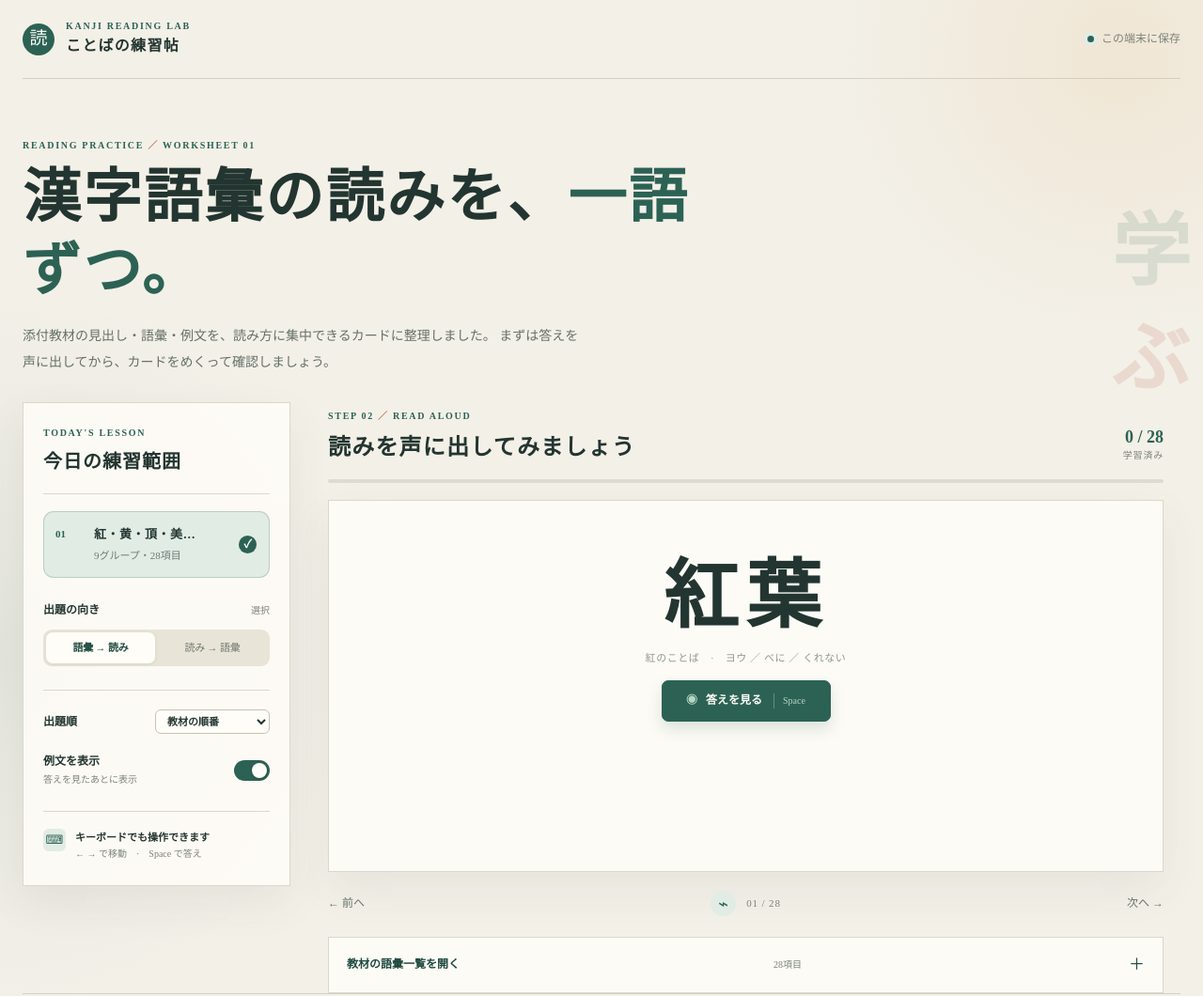
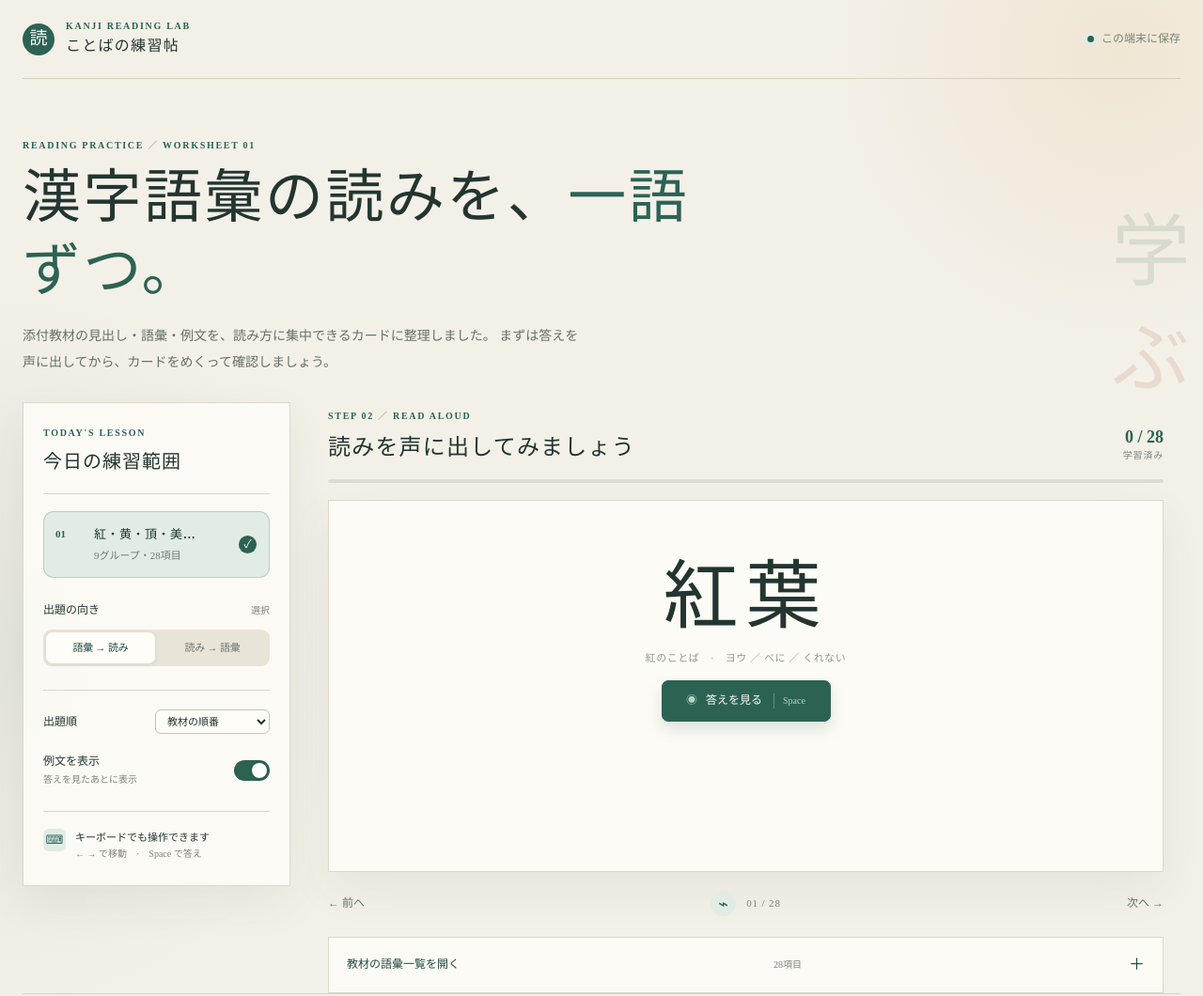
Before and after one commit to honohi2005-del/kanji-reading-practice, a plain HTML site: page index.html in a window 1280 px wide. Shown: the top 1060 px of the page at 94% size. Drawn offline with Linux system fonts and the light colour scheme.

Commit message:
細い教科書体に調整

```diff
--- a/styles.css
+++ b/styles.css
@@ -37,6 +37,7 @@ body {
     radial-gradient(circle at 0% 60%, rgba(44, 98, 84, 0.08), transparent 24rem),
     var(--paper);
   font-family: var(--sans);
+  font-synthesis: none;
   line-height: 1.6;
 }
 
@@ -107,7 +108,7 @@ input:focus-visible + .toggle-ui {
   margin-top: 1px;
   font-family: var(--serif);
   font-size: 16px;
-  font-weight: 700;
+  font-weight: 400;
   letter-spacing: 0.08em;
 }
 
@@ -156,7 +157,7 @@ h1 {
   margin-bottom: 17px;
   font-family: var(--serif);
   font-size: clamp(35px, 5vw, 62px);
-  font-weight: 600;
+  font-weight: 400;
   letter-spacing: 0.04em;
   line-height: 1.25;
 }
@@ -183,7 +184,7 @@ h1 em {
   color: rgba(44, 98, 84, 0.13);
   font-family: var(--serif);
   font-size: 84px;
-  font-weight: 700;
+  font-weight: 400;
   letter-spacing: -0.25em;
   line-height: 0.95;
   writing-mode: vertical-rl;
@@ -226,7 +227,7 @@ h1 em {
 .practice-topline h2 {
   margin-bottom: 0;
   font-family: var(--serif);
-  font-weight: 600;
+  font-weight: 400;
   letter-spacing: 0.05em;
 }
 
@@ -531,7 +532,7 @@ h1 em {
   color: var(--ink);
   font-family: var(--serif);
   font-size: clamp(50px, 7vw, 80px);
-  font-weight: 600;
+  font-weight: 400;
   letter-spacing: 0.1em;
   line-height: 1.25;
 }
@@ -575,6 +576,7 @@ h1 em {
   color: var(--green-dark);
   font-family: var(--serif);
   font-size: 30px;
+  font-weight: 400;
   letter-spacing: 0.08em;
 }
 
@@ -777,7 +779,7 @@ h1 em {
 .list-item-word {
   font-family: var(--serif);
   font-size: 14px;
-  font-weight: 600;
+  font-weight: 400;
 }
 
 .list-item-reading {
```
